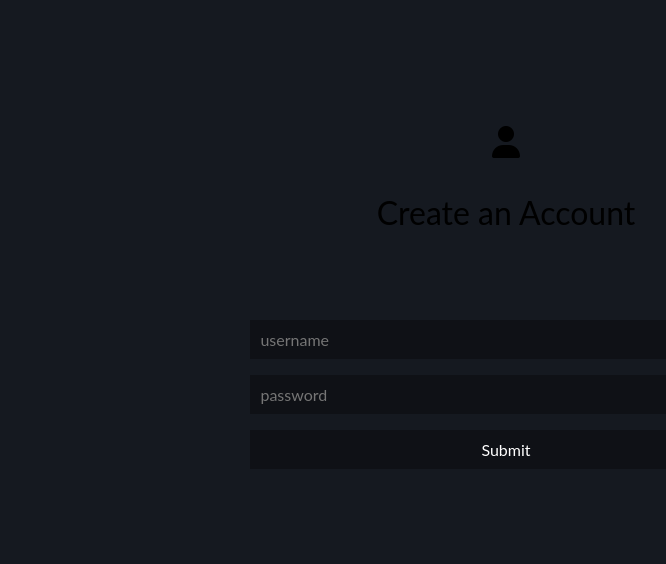
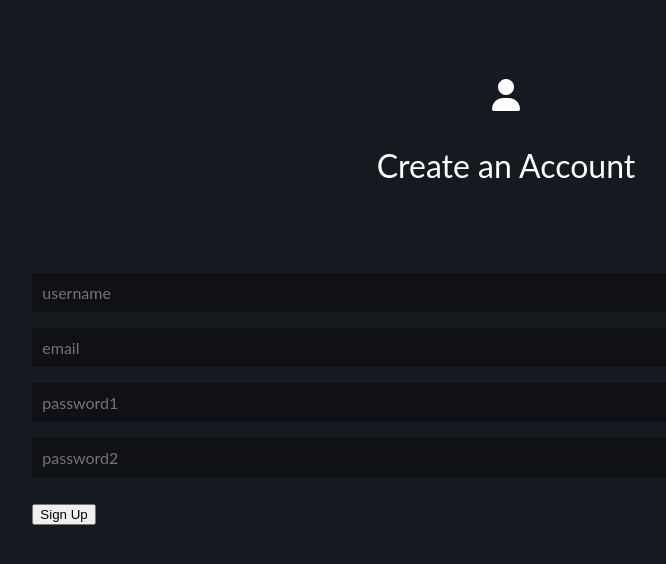
Before and after one commit to Lambda-CS-BuildWeek-MUD-TeamL/l-frontend, a React (Create React App) app: page /signup in a window 1280 px wide. Shown: the top 564 px of the page, without its empty margins (134-800 px from the left). Built offline with nearby package versions, Linux system fonts and the light colour scheme.

Commit message:
register user is working

```diff
--- a/src/App.js
+++ b/src/App.js
@@ -5,6 +5,7 @@ import SignUp from './components/SignUp'
 import './App.scss';
 import Unauthorized from './components/Unauthorized'
 import PrivateRoute from './components/PrivateRoute';
+import HomePage from './components/HomePage';
 
 const App = () => {
   return (
@@ -14,6 +15,7 @@ const App = () => {
         <Route path='/unauthorized' component={Unauthorized} />
           <Route exact path="/login" component={Login} />
           <Route exact path="/signup" component={SignUp} />
+          <Route exact path ='/home' component={HomePage} />
         </>
       </div>
     </Router>
--- /dev/null
+++ b/src/components/HomePage.js
@@ -0,0 +1,18 @@
+import React from 'react'
+
+export default class HomePage extends React.Component {
+    constructor() {
+        super()
+        this.state = {
+
+        }
+    }
+
+    render() {
+        return(
+            <div>
+                <h1>Home Page</h1>
+            </div>
+        )
+    }
+}
--- a/src/components/Login.js
+++ b/src/components/Login.js
@@ -1,48 +1,58 @@
-import React from 'react';
-import axios from 'axios';
+import React from "react";
+import axios from "axios";
 
 export default class Login extends React.Component {
   state = {
-        username: '',
-        password: ''
-    }
+    username: "",
+    password: ""
+  };
 
   handleChange = event => {
-        // const { id, value } = event.target;
-        // this.setState({ [id]: value })
-        this.setState({ [event.target.name]: event.target.value })
-    }
+    this.setState({ [event.target.name]: event.target.value });
+  };
 
   handleSubmit = event => {
-        event.preventDefault()
-        const endpoint = 'https://lambda-mud-test.herokuapp.com/api/login/'
+    event.preventDefault();
+    const endpoint = "https://lambda-mud-test.herokuapp.com/api/login/";
     axios
       .post(endpoint, this.state)
       .then(res => {
-                console.log('key/token', res.data)
-                localStorage.setItem('token', res.data.key)
-                this.props.history.push('/')
+        console.log("key/token", res.data);
+        localStorage.setItem("token", res.data.key);
+        this.props.history.push("/home");
       })
       .catch(error => {
-                console.log('error', error)
-            })
-    }
+        console.log("error", error);
+      });
+  };
 
   render() {
     return (
-            <div className="login-page" >
+      <div className="login-page">
         <div className="user-icon">
           <i className="fas fa-user"></i>
         </div>
-                <p>Log in to your Account</p>
+        <p className="login-header">Log in to your Account</p>
         <div className="login-form">
           <form onSubmit={this.handleSubmit}>
-                        <input type="text" placeholder="username" onChange={this.handleChange} value={this.state.username} name="username" />
-                        <input type="text" placeholder="password" onChange={this.handleChange} value={this.state.password} name="password" />
+            <input
+              type="text"
+              placeholder="username"
+              onChange={this.handleChange}
+              value={this.state.username}
+              name="username"
+            />
+            <input
+              type="text"
+              placeholder="password"
+              onChange={this.handleChange}
+              value={this.state.password}
+              name="password"
+            />
             <button type="submit">Login</button>
           </form>
         </div>
       </div>
-        )
+    );
   }
 }
--- a/src/components/SignUp.js
+++ b/src/components/SignUp.js
@@ -1,21 +1,75 @@
-import React from 'react';
+import React from "react";
+import axios from "axios";
 
-const SignUp = () => {
+export default class SignUp extends React.Component {
+  state = {
+    username: "",
+    email: "",
+    password1: "",
+    password2: ""
+  };
+
+  handleChange = event => {
+    this.setState({ [event.target.name]: event.target.value });
+  };
+
+  handleSubmit = event => {
+    event.preventDefault();
+    const endpoint = "https://lambda-mud-test.herokuapp.com/api/registration/";
+    axios
+      .post(endpoint, this.state)
+      .then(res => {
+        console.log("key/token", res.data);
+        localStorage.setItem("token", res.data.key);
+        this.props.history.push("/home");
+      })
+      .catch(error => {
+        console.log("error", error);
+      });
+  };
+
+  render() {
     return (
       <div className="signup-page">
         <div className="user-icon">
           <i className="fas fa-user"></i>
         </div>
-            <p>Create an Account</p>
+        <p className="signup-header">Create an Account</p>
         <div className="signup-form">
-                <form>
-                    <input type="text" placeholder="username" />
-                    <input type="text" placeholder="password" />
-                    <input type="submit" placeholder="signup" />
+          <form onSubmit={this.handleSubmit}>
+            {" "}
+            <input
+              type="text"
+              placeholder="username"
+              onChange={this.handleChange}
+              value={this.state.username}
+              name="username"
+            />
+            <input
+              type="text"
+              placeholder="email"
+              onChange={this.handleChange}
+              value={this.state.email}
+              name="email"
+            />
+            <input
+              type="text"
+              placeholder="password1"
+              onChange={this.handleChange}
+              value={this.state.password1}
+              name="password1"
+            />
+            <input
+              type="text"
+              placeholder="password2"
+              onChange={this.handleChange}
+              value={this.state.password2}
+              name="password2"
+            />
+            <button type="submit">Sign Up</button>
           </form>
         </div>
       </div>
-    )
+    );
   }
-
-export default SignUp
+}
--- a/src/styles/login.scss
+++ b/src/styles/login.scss
@@ -8,7 +8,10 @@
   margin-top: 150px;
 
   .user-icon {
-    color: rgb(0, 0, 0);
+    color: white;
+  }
+  .login-header {
+    color: white;
   }
 
   .login-form {
--- a/src/styles/signup.scss
+++ b/src/styles/signup.scss
@@ -8,7 +8,10 @@
   margin-top: 150px;
 
   .user-icon {
-    color: rgb(0, 0, 0);
+    color: white;
+  }
+  .signup-header {
+    color: white;
   }
 
   .signup-form {
```
Lines whose indentation alone changed are shown as unchanged.
